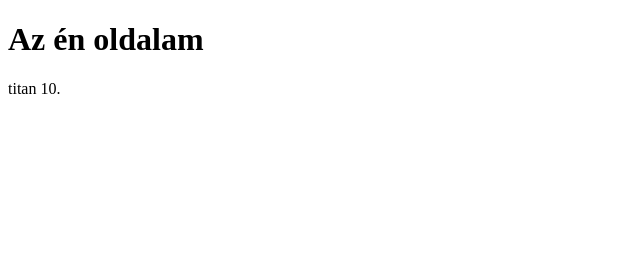
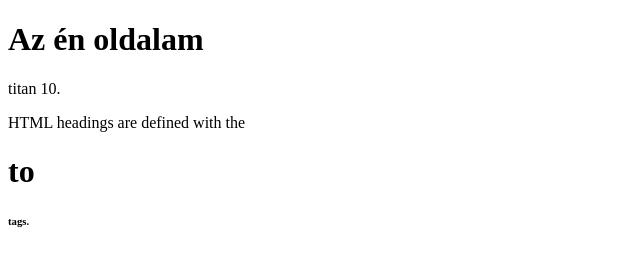
Before and after one commit to Konya-Adam/shop, a plain HTML site: page index.html in a window 1280 px wide. Shown: the whole page, without its empty margins (0-640 px from the left). Drawn offline with Linux system fonts and the light colour scheme.

Commit message:
Update index.html

```diff
--- a/index.html
+++ b/index.html
@@ -7,3 +7,4 @@
 
 </body>
 </html>
+HTML headings are defined with the <h1> to <h6> tags.
```
